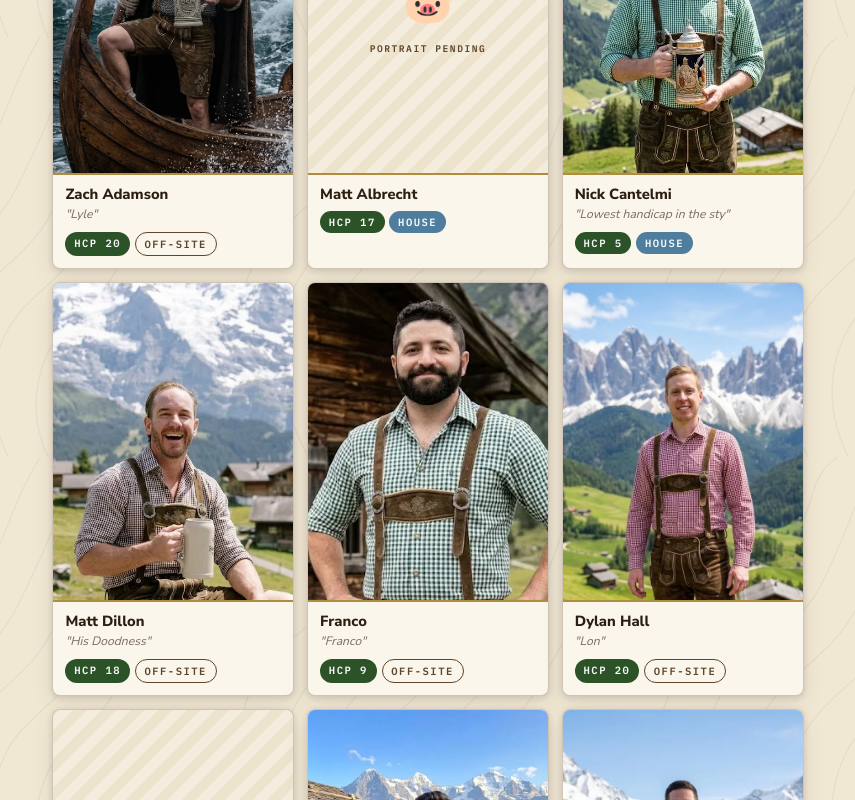
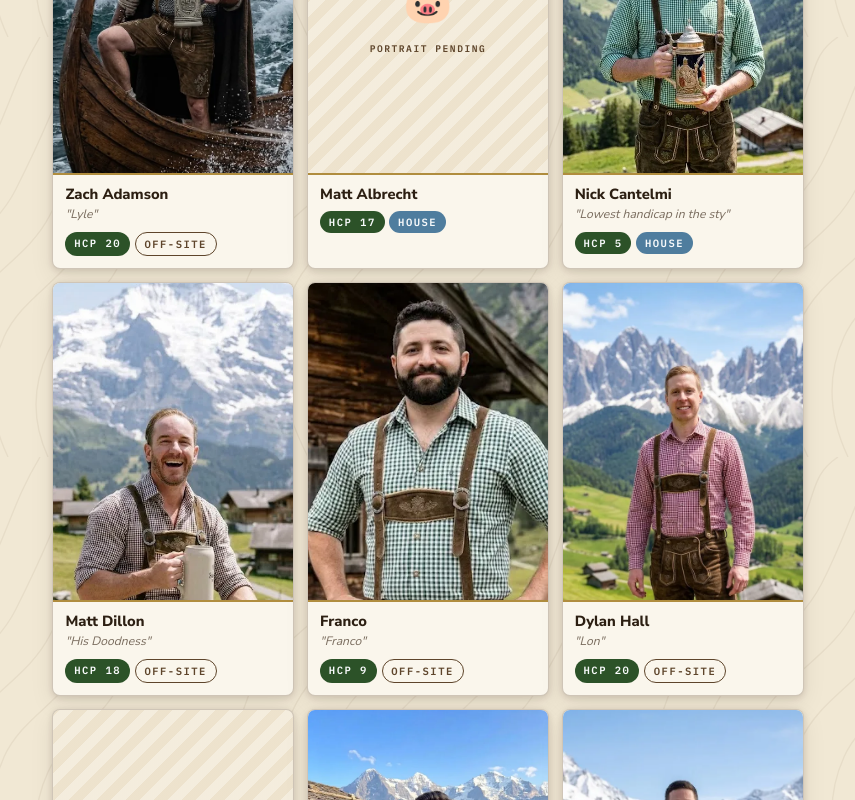
Before and after one commit to jwheuga/shmully.pigs, a React (Vite) app: page /players in a window 1280 px wide. Shown: the part 383-1183 px from the top of the page, without its empty margins (212-1067 px from the left). Built offline with nearby package versions, Linux system fonts and the light colour scheme.

Commit message:
Lower Matt Dillon's roster crop via per-player portrait position
Adds an optional portraitPos override for card framing.

Co-Authored-By: Claude Fable 5 <noreply@anthropic.com>
Claude-Session: https://claude.ai/code/session_01SJPHoPtUMUXEp9TjDtaQgt

```diff
--- a/src/data/content.ts
+++ b/src/data/content.ts
@@ -62,6 +62,7 @@ export interface Player {
   nickname?: string
   portrait?: string
   portraitImg?: string
+  portraitPos?: string // CSS object-position override for the roster card crop
   handicap: number | null
   group: string | null
   house: boolean
@@ -80,7 +81,7 @@ export const players: Player[] = [
   { name: 'Matt Wilson', handle: 'Wilson', handicap: 12.5, group: 'C', house: true },
   { name: 'Taylor Telling', portraitImg: '/players/taylor.webp', portrait: 'https://share.gemini.google/ABPPqaDdFcnp', handicap: 6.2, group: 'D', house: false },
   { name: 'Daniel Wiechert', handicap: 14, group: 'D', house: true },
-  { name: 'Matt Dillon', handle: 'Matty Dood', nickname: 'His Doodness', portraitImg: '/players/matty-dood.webp', portrait: 'https://share.gemini.google/KwPQLGolYUc9', handicap: 18, group: 'D', house: false },
+  { name: 'Matt Dillon', handle: 'Matty Dood', nickname: 'His Doodness', portraitImg: '/players/matty-dood.webp', portraitPos: 'center 10%', portrait: 'https://share.gemini.google/KwPQLGolYUc9', handicap: 18, group: 'D', house: false },
   { name: 'Harvy', nickname: 'Wallbanger', handicap: 23, group: 'D', house: true },
   { name: 'Franco', nickname: 'Franco', portraitImg: '/players/franco.webp', portrait: 'https://share.gemini.google/Z2NIqiPMKtNq', handicap: 9, group: 'E', house: false },
   { name: 'Matt Albrecht', handle: 'Albright', handicap: 17, group: 'E', house: true },
--- a/src/pages/Players.jsx
+++ b/src/pages/Players.jsx
@@ -9,7 +9,7 @@ function PortraitArea({ p }) {
   if (p.portraitImg) {
     return (
       <a href={p.portraitImg} target="_blank" rel="noreferrer" className="player-portrait" title={`${p.name} — full portrait`}>
-        <img src={p.portraitImg} alt={p.name} loading="lazy" />
+        <img src={p.portraitImg} alt={p.name} loading="lazy" style={p.portraitPos ? { objectPosition: p.portraitPos } : undefined} />
       </a>
     )
   }
```
